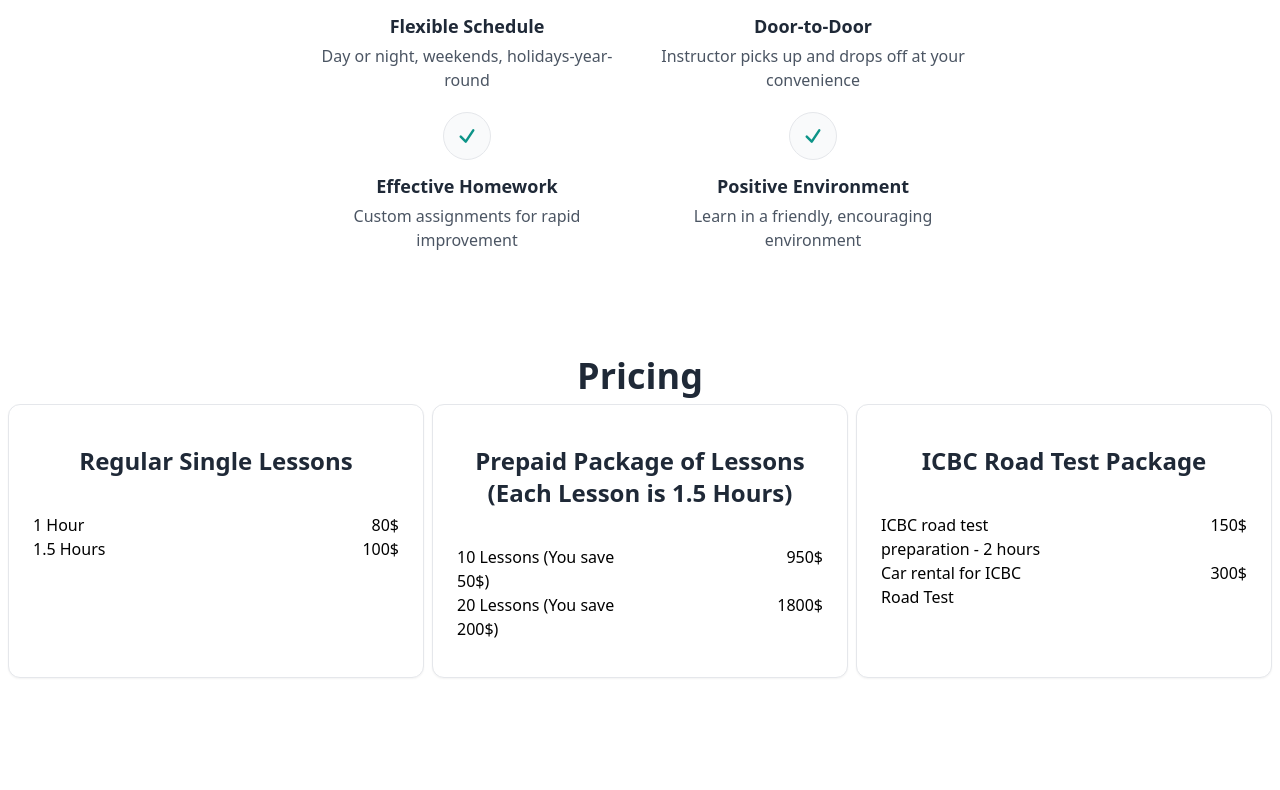
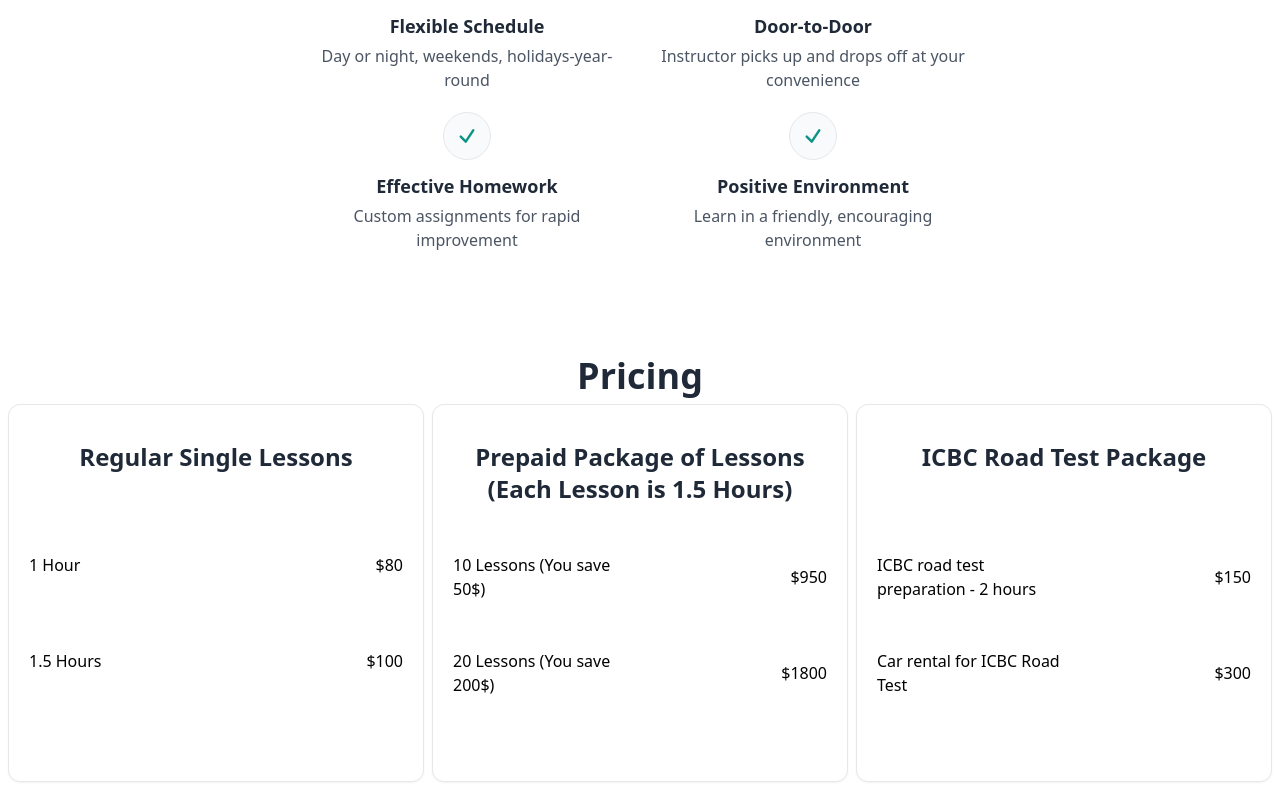
Before and after one commit to localhost5001/checkdriving, a Nuxt app: page / in a window 1280 px wide. Shown: the part 850-1640 px from the top of the page. Before the commit the page ends 1536 px from the top, so only its background shows below. Built offline with nearby package versions, Linux system fonts and the light colour scheme.

Commit message:
modify styling and add note fields

```diff
--- a/components/pricingCard.vue
+++ b/components/pricingCard.vue
@@ -1,32 +1,29 @@
 <template>
   <div
-    class="
-      flex flex-col
-      bg-white border
-      border-gray-200
-      shadow-sm
-      rounded-xl
-      p-4
-      md:p-5"
-    >
-    <div class="text-center m-5">
+    class="flex flex-col bg-white border border-gray-200 shadow-sm rounded-xl p-4 md:p-5"
+  >
+    <div class="text-center m-4 h-20">
       <span class="text-2xl font-bold text-gray-800">{{ title }}</span>
+      <p class="text-sm font-bold text-gray-500 mt-2">{{ note }}</p>
     </div>
     <div class="py-4">
       <ul>
-        <li v-for="rate in rates">
+        <li v-for="rate in rates" class="mb-4 h-20">
           <div class="divider"></div>
-          <div class="grid grid-cols-2 place-content-between">
-            <span class="text-left mx-1">
+          <div class="grid grid-cols-2 items-center">
+            <span class="text-left">
               {{ rate.description }}
             </span>
 
-              <div class="text-right mx-1">
+            <div class="text-right">
               <span class="badge">
-                {{ priceWithDiscount(rate.amount, rate.discount) }}$
+                ${{ priceWithDiscount(rate.amount, rate.discount) }}
               </span>
             </div>
           </div>
+          <p v-if="rate.note" class="text-sm text-gray-500 mt-1">
+            {{ rate.note }}
+          </p>
         </li>
       </ul>
     </div>
@@ -34,15 +31,15 @@
 </template>
 
 <script setup lang="ts">
-import type { Rate } from '@/models/rate'
+import type { Rate } from "@/models/rate";
 
-const {title} = defineProps<{
-  title: string
-  rates: Rate[]
-}>()
+const { title, note } = defineProps<{
+  title: string;
+  note?: string;
+  rates: (Rate & { note?: string })[];
+}>();
 
 const priceWithDiscount = (amount: number, discount?: number) => {
-  return discount ? amount - (amount * discount) / 100 : amount
-}
-
+  return discount ? amount - (amount * discount) / 100 : amount;
+};
 </script>
```
